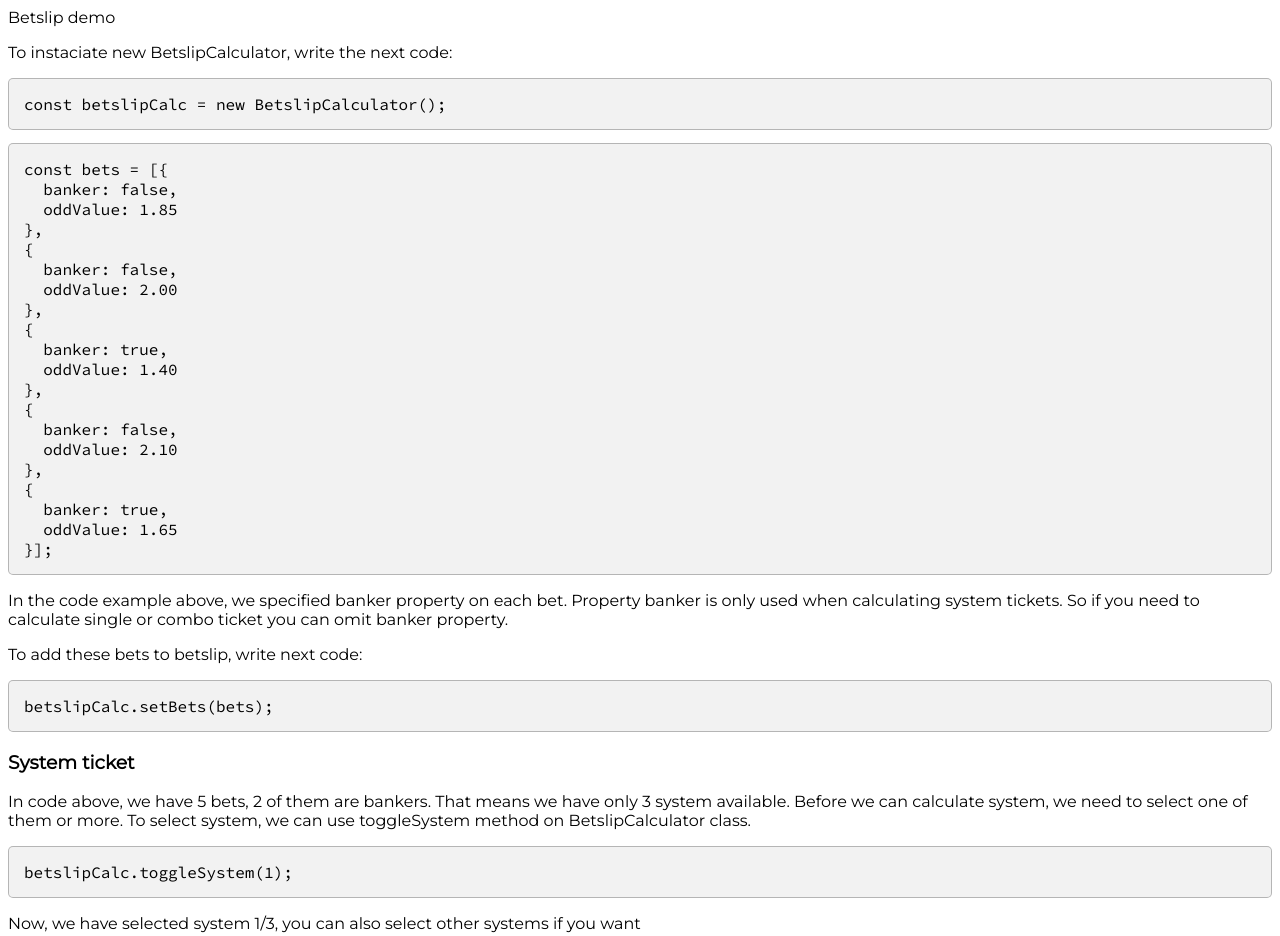
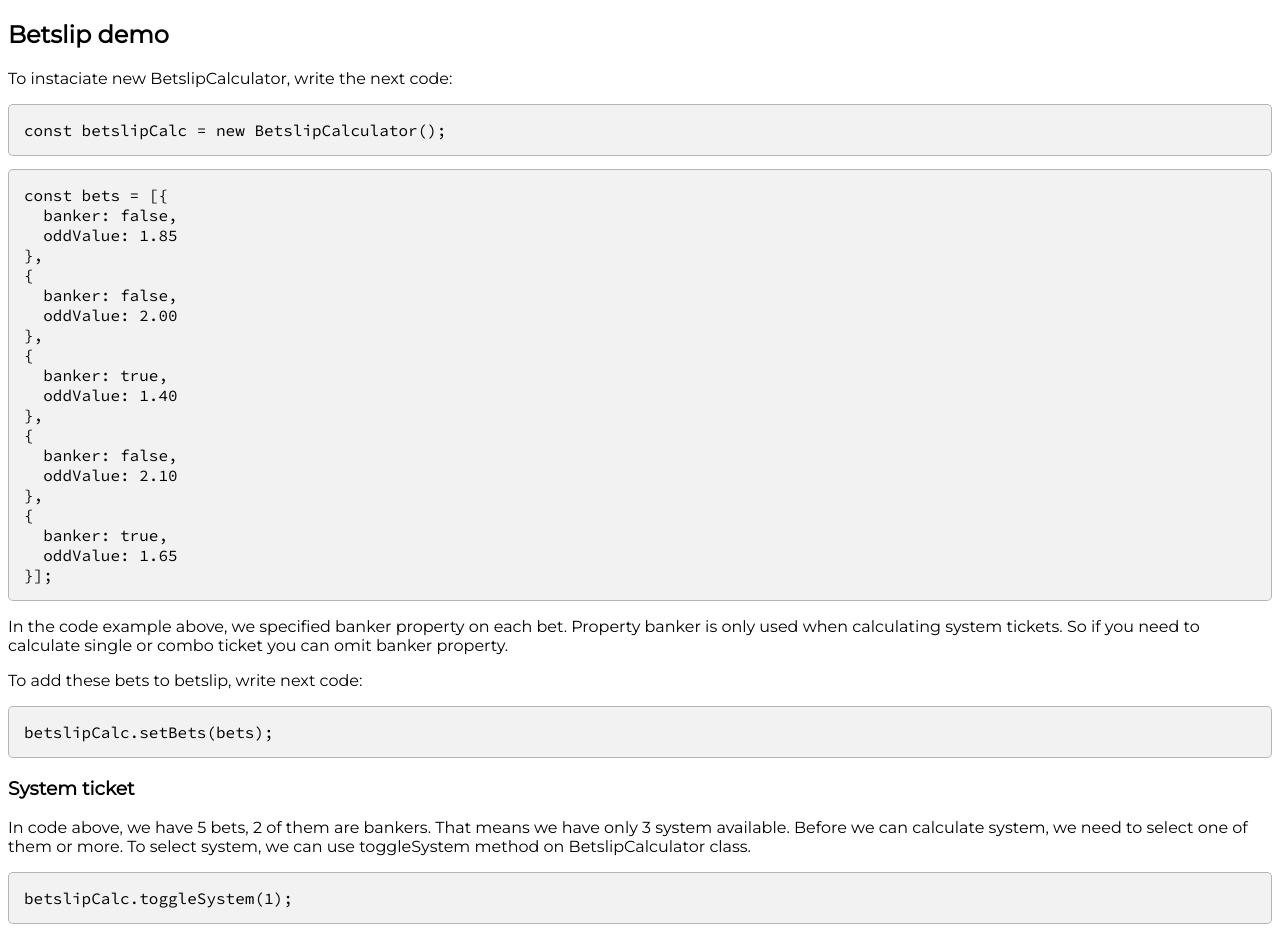
Before and after one commit to dev387/TicketCalculator, a plain HTML site: page demo/index.html in a window 1280 px wide. Shown: the top 936 px of the page. Drawn offline with Linux system fonts and the light colour scheme.

Commit message:
Change title to h2

```diff
--- a/demo/index.html
+++ b/demo/index.html
@@ -22,9 +22,9 @@
   <title>Betslip caluclator demo</title>
 </head>
 <body>
-  <div>
+  <h2>
     Betslip demo
-  </div>
+  </h2>
 
   <p>To instaciate new BetslipCalculator, write the next code: </p>
 <pre><code>const betslipCalc = new BetslipCalculator();
```
